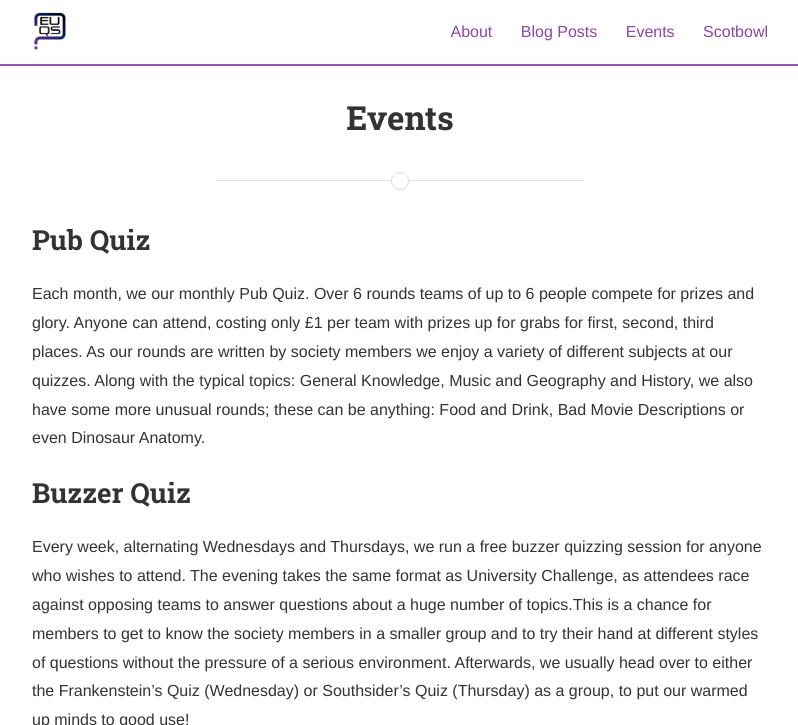
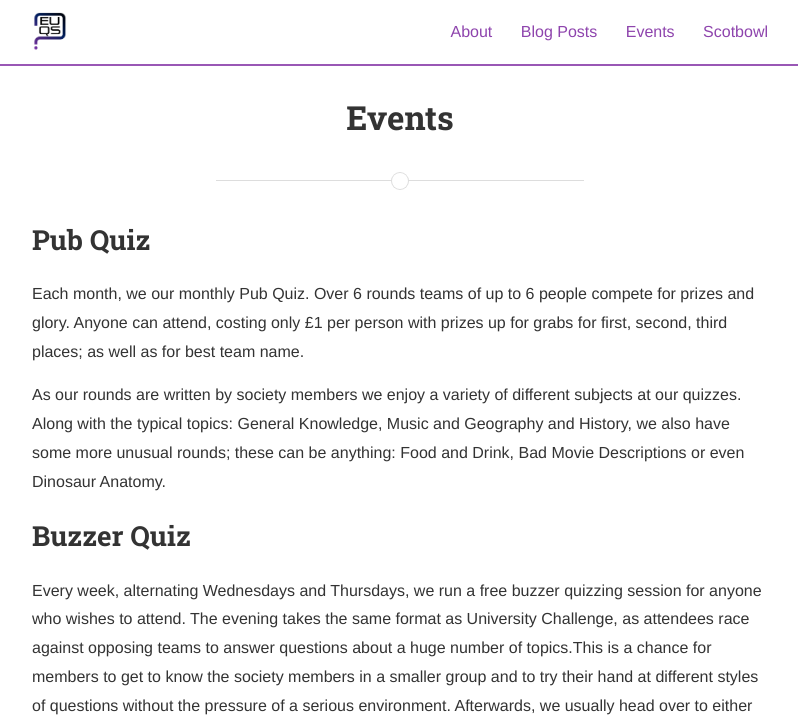
Before and after one commit to uoequizsoc/uoequizsoc.github.io, a Jekyll site: the page built from events.md, in a window 1280 px wide and 900 px high, cut to the strip 0-725 px from the top of the window. Shown: the whole strip, without its empty margins (240-1038 px from the left). Built offline with Jekyll 4.4.1, drawn with Linux system fonts in a browser that asks for light colours; nearby versions of some CDN libraries.

Commit message:
Update events.md

```diff
--- a/events.md
+++ b/events.md
@@ -7,10 +7,10 @@ permalink: /events/
 ## Pub Quiz ##
 
 Each month, we our monthly Pub Quiz. Over 6 rounds teams of up to 6 people compete for prizes and glory.
-Anyone can attend, costing only £1 per team with prizes up for grabs for first, second, third places.
+Anyone can attend, costing only £1 per person with prizes up for grabs for first, second, third places; as well as for best team name.
+
 As our rounds are written by society members we enjoy a variety of different subjects at our quizzes. Along with the
-typical topics: General Knowledge, Music and Geography and History, we also have some more unusual rounds; these can be anything:
-Food and Drink, Bad Movie Descriptions or even Dinosaur Anatomy.
+typical topics: General Knowledge, Music and Geography and History, we also have some more unusual rounds; these can be anything: Food and Drink, Bad Movie Descriptions or even Dinosaur Anatomy.
 
 
 ## Buzzer Quiz ##
```
